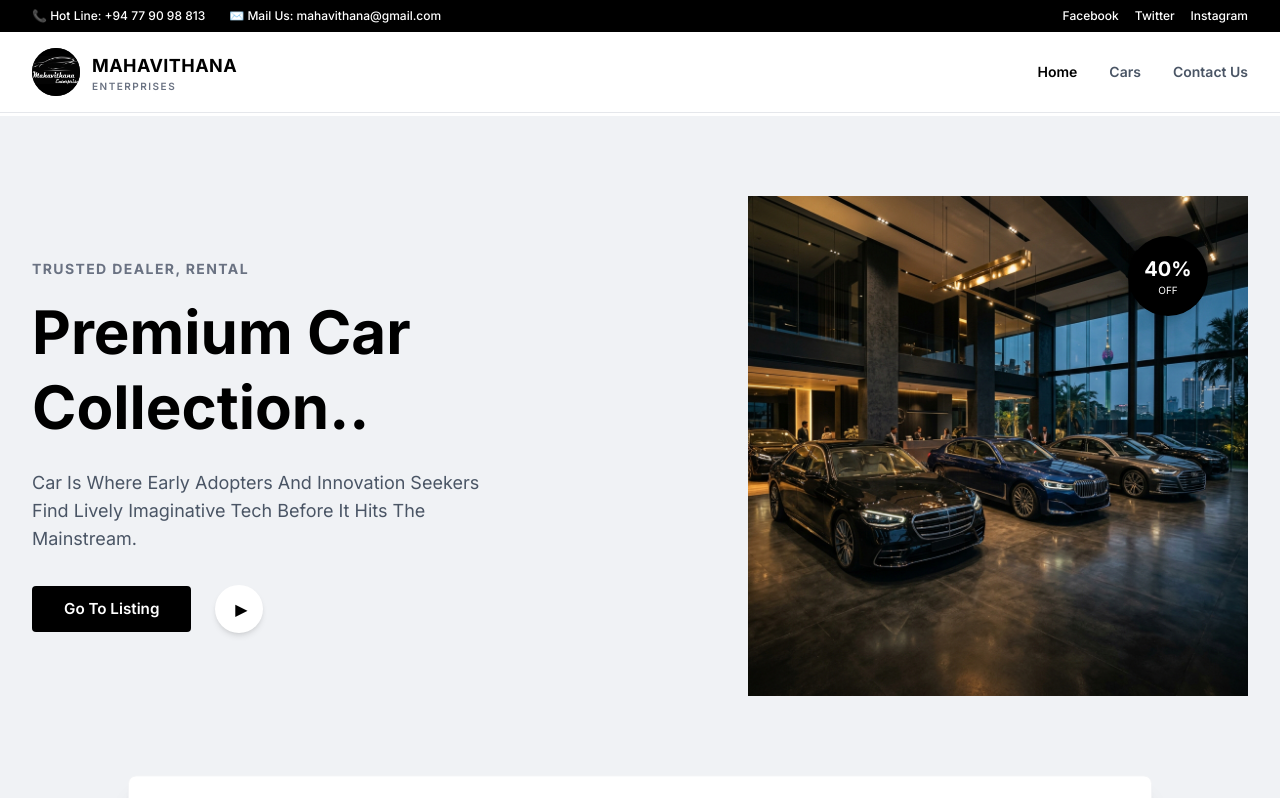
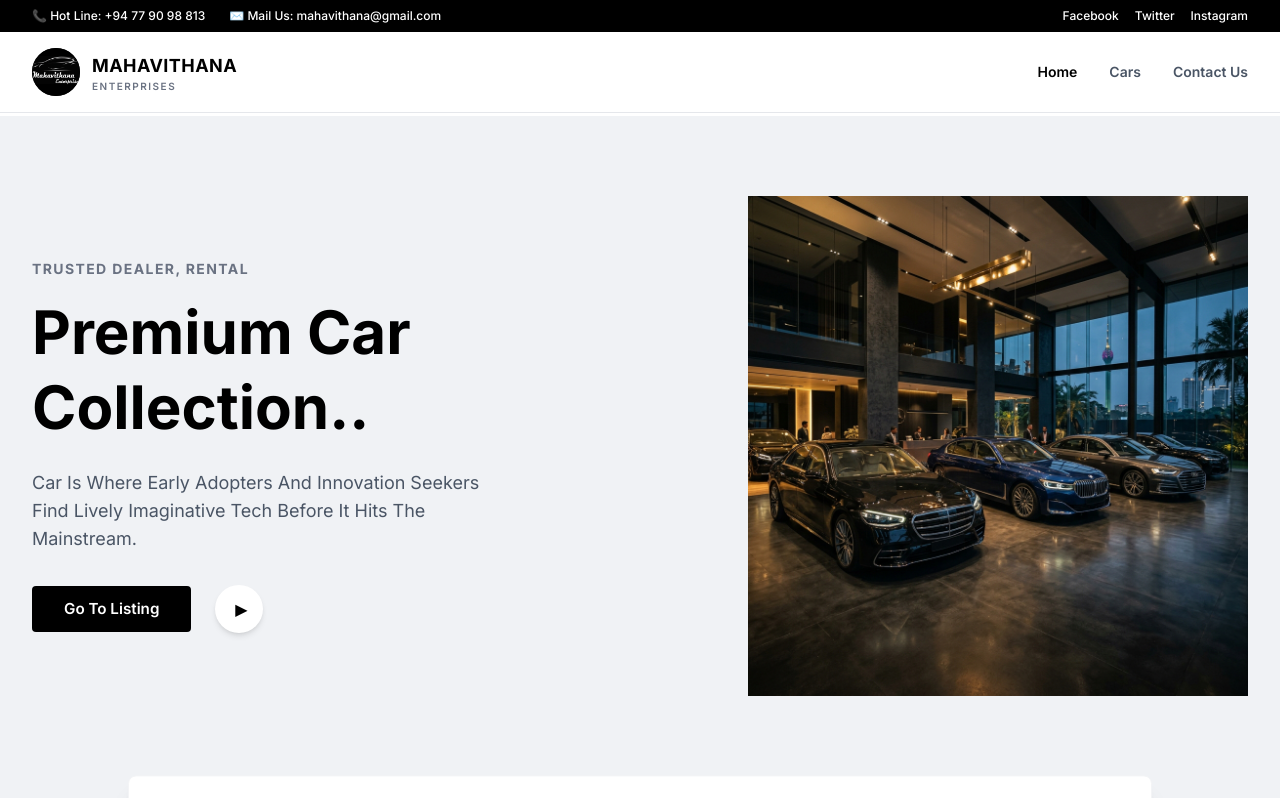
Before and after one commit to chithilamanul1/mahavitharana-car, a Next.js app: page / in a window 1280 px wide. Shown: the top 798 px of the page. Built offline with nearby package versions, Linux system fonts and the light colour scheme; a web font is replaced by a local one.

Commit message:
fix: remove 40% off badge from hero section

```diff
--- a/src/app/page.tsx
+++ b/src/app/page.tsx
@@ -48,11 +48,6 @@ export default function HomePage() {
                 className="object-contain object-right"
                 priority
               />
-              {/* Floating Badge */}
-              <div className="absolute top-10 right-10 bg-black text-white rounded-full w-20 h-20 flex flex-col items-center justify-center shadow-xl">
-                <span className="text-xl font-bold">40%</span>
-                <span className="text-[10px] uppercase">OFF</span>
-              </div>
             </div>
           </div>
         </div>
```
